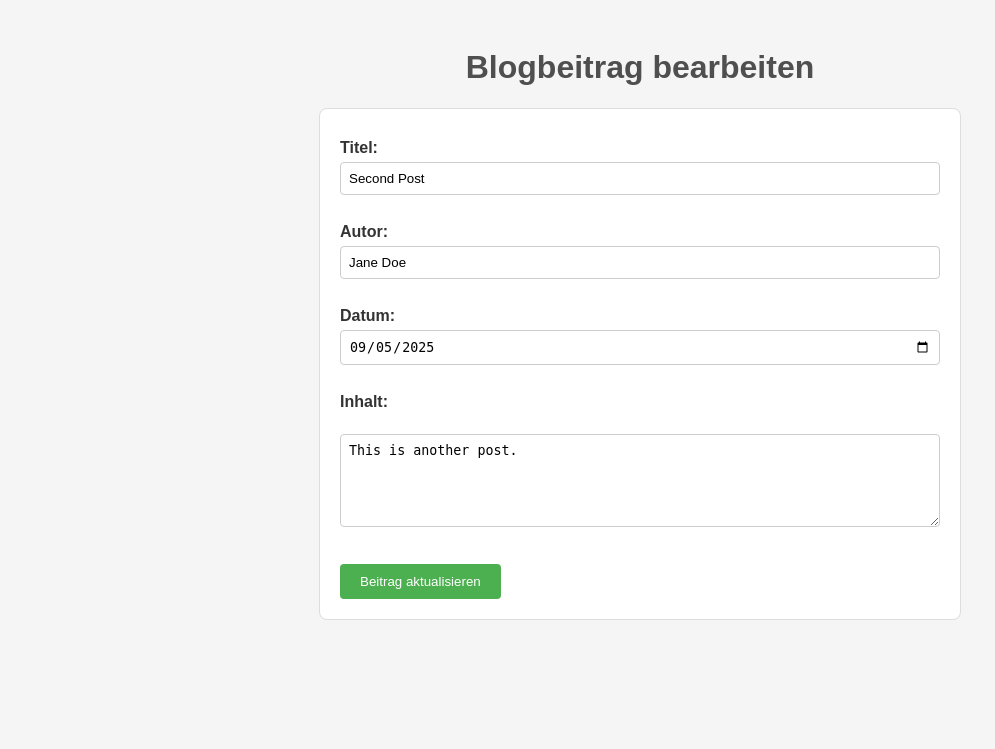
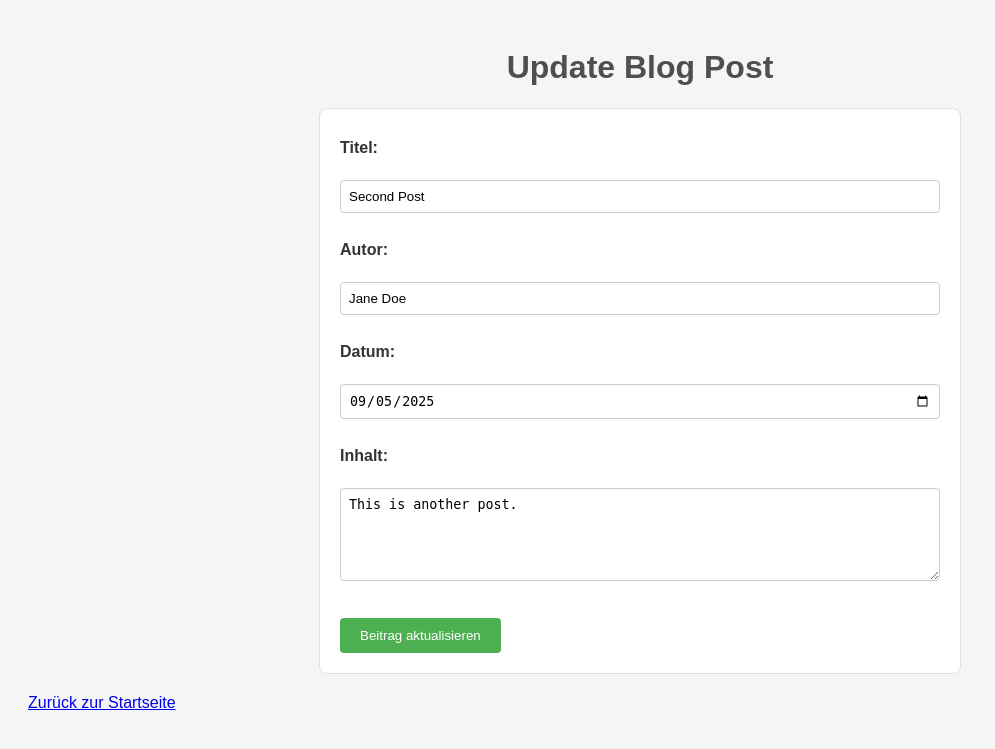
Before and after one commit to RoccoDr02/Masterblog, a Flask app: page /update/c3d9e1f2-7bcd-4a1b-9e2f-abcdef123456 in a window 1280 px wide. Shown: the top 749 px of the page, without its empty margins (0-995 px from the left). Run offline with Flask 3, Linux system fonts and the light colour scheme.

Commit message:
changed update to look like add and gave both a return option

```diff
--- a/templates/add.html
+++ b/templates/add.html
@@ -23,5 +23,6 @@
 
         <button type="submit">Beitrag speichern</button>
     </form>
+    <p><a href="{{ url_for('index') }}">Zurück zur Startseite</a></p>
 </body>
 </html>
--- a/templates/update.html
+++ b/templates/update.html
@@ -1,27 +1,30 @@
 <!DOCTYPE html>
-<html lang="de">
+<html lang="en">
 <head>
     <meta charset="UTF-8">
     <meta name="viewport" content="width=device-width, initial-scale=1.0">
-    <title>Neuen Beitrag hinzufügen</title>
+    <title>Update Blog Post</title>
     <link rel="stylesheet" href="{{ url_for('static', filename='style.css') }}">
 </head>
 <body>
-  <h1>Blogbeitrag bearbeiten</h1>
-  <form method="POST">
-      <label>Titel:</label>
-      <input type="text" name="title" value="{{ post.title }}" required><br><br>
+    <h1>Update Blog Post</h1>
 
-      <label>Autor:</label>
-      <input type="text" name="author" value="{{ post.author }}" required><br><br>
+    <form action="{{ url_for('update', post_id=post['id']) }}" method="POST">
+        <label for="title">Titel:</label><br>
+        <input type="text" id="title" name="title" value="{{ post['title'] }}" required><br><br>
 
-      <label>Datum:</label>
-      <input type="date" name="date" value="{{ post.date }}" required><br><br>
+        <label for="author">Autor:</label><br>
+        <input type="text" id="author" name="author" value="{{ post['author'] }}" required><br><br>
 
-      <label>Inhalt:</label><br>
-      <textarea name="content" rows="5" cols="50" required>{{ post.content }}</textarea><br><br>
+        <label for="date">Datum:</label><br>
+        <input type="date" id="date" name="date" value="{{ post['date'] }}" required><br><br>
 
-      <button type="submit">Beitrag aktualisieren</button>
-  </form>
+        <label for="content">Inhalt:</label><br>
+        <textarea id="content" name="content" rows="5" cols="50" required>{{ post['content'] }}</textarea><br><br>
+
+        <button type="submit">Beitrag aktualisieren</button>
+    </form>
+
+    <p><a href="{{ url_for('index') }}">Zurück zur Startseite</a></p>
 </body>
 </html>
```
